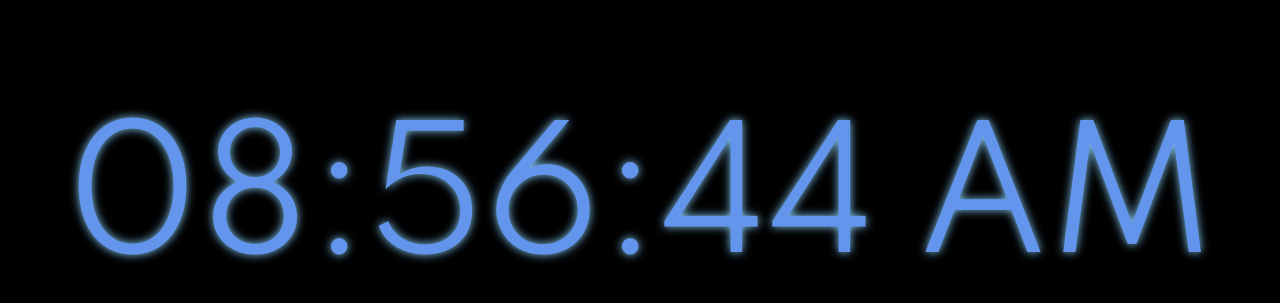
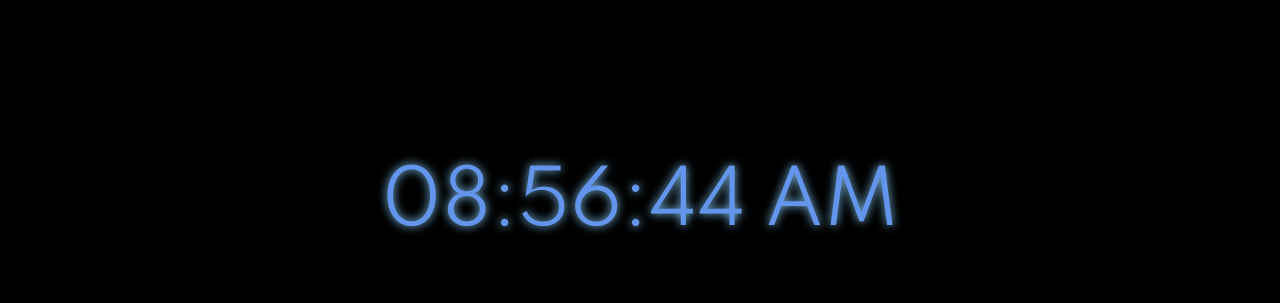
Before and after one commit to okhouja/Digital_Clock, a website: page src/index.html in a window 1280 px wide. Shown: the part 156-459 px from the top of the page. Drawn offline with nearby package versions, Linux system fonts and the light colour scheme; files that its build step writes are made by us from their sources.

Commit message:
Digital Clock app

```diff
--- a/src/scss/abstracts/_variables.scss
+++ b/src/scss/abstracts/_variables.scss
@@ -19,8 +19,13 @@ body {
 .clock {
   display: flex;
   justify-content: center;
+  align-content: center;
   align-items: center;
-  height: 12rem;
-  font-size: 10rem;
+  overflow-wrap: none;
+  flex-wrap: nowrap;
+  text-align: center;
+  // width: 50%;
+  // height: 60%;
+  font-size: 450%;
   text-shadow: 0px 0px 10px lightskyblue;
 }
```
